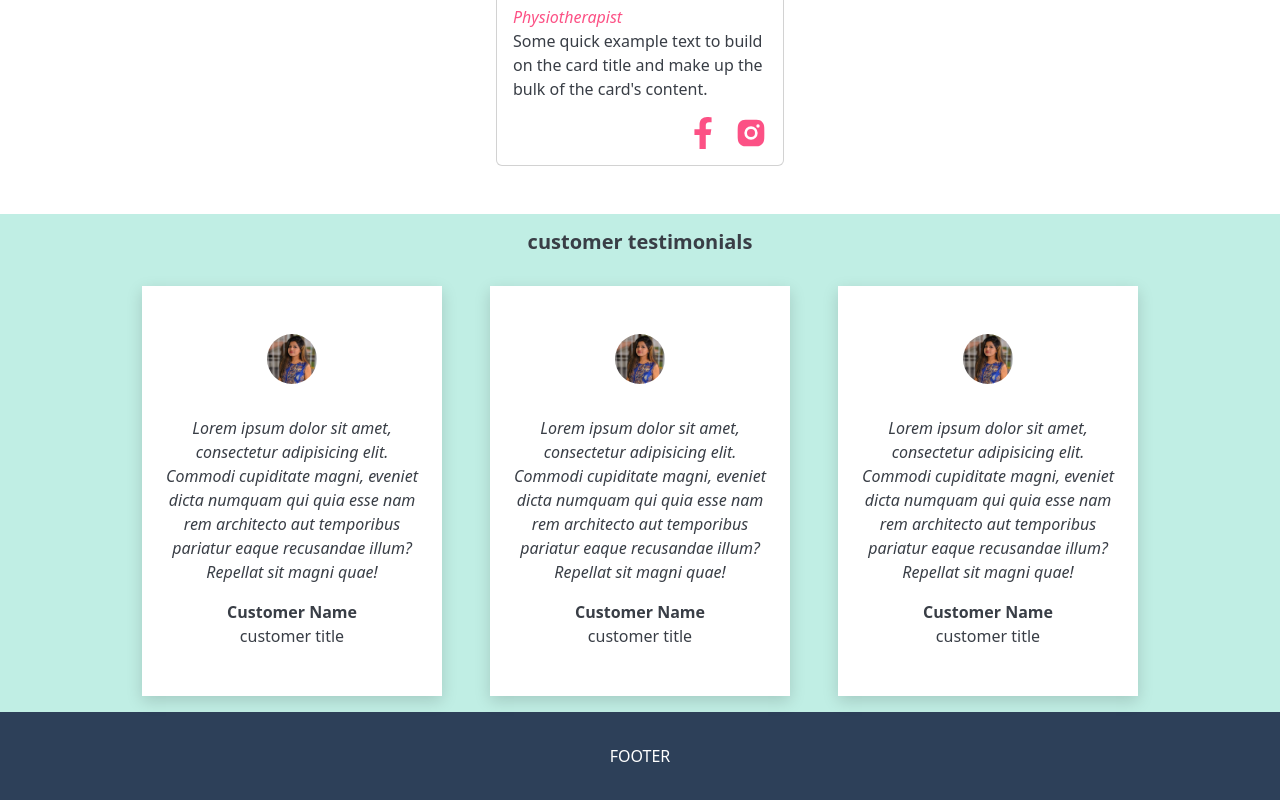
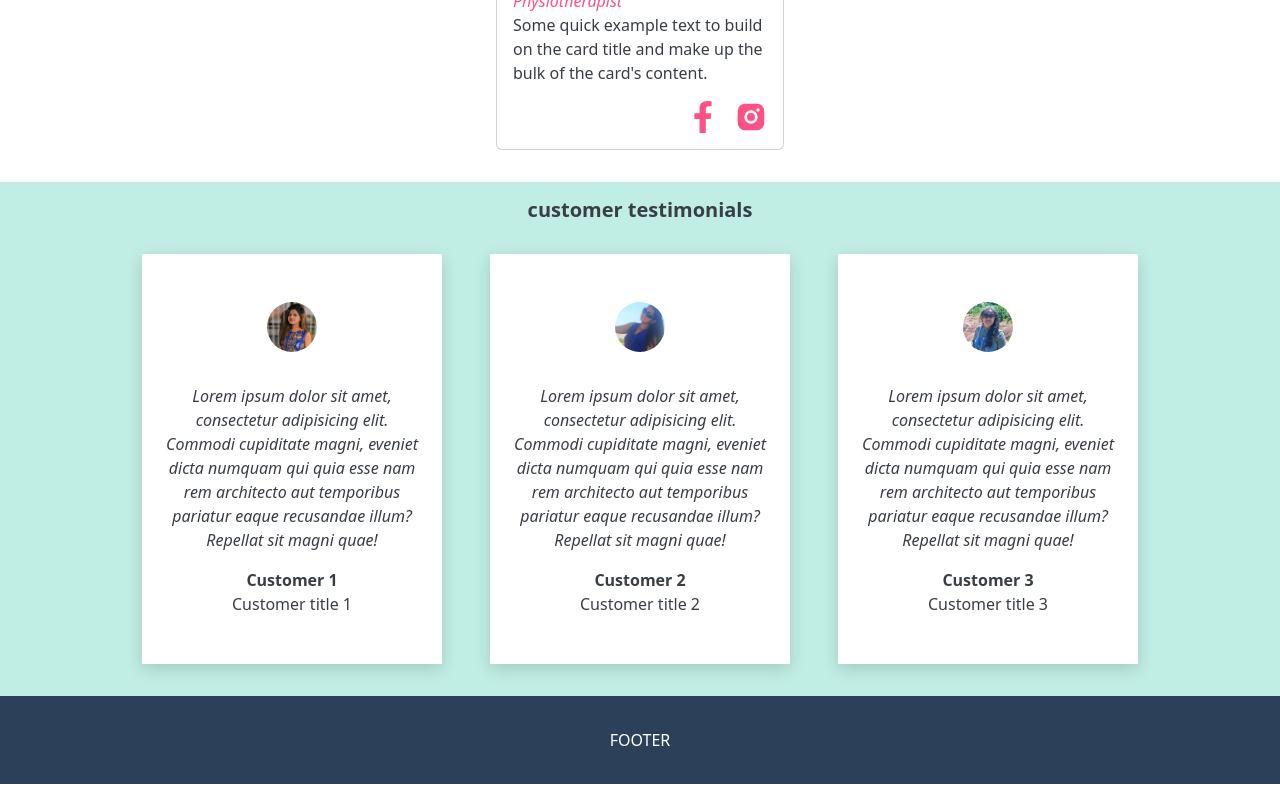
Before and after one commit to pradhanishan/fitphysionepal, a React (Create React App) app in the folder fitphysionepal/: page / in a window 1280 px wide. Shown: the part 1599-2399 px from the top of the page. Built offline with nearby package versions, Linux system fonts and the light colour scheme.

Commit message:
add testimonial map

```diff
--- a/fitphysionepal/src/components/cards/CustomerTestimonialCard.tsx
+++ b/fitphysionepal/src/components/cards/CustomerTestimonialCard.tsx
@@ -1,17 +1,23 @@
 import { FC } from "react";
 import classes from "./customer-testimonial-card.module.css";
 import DUMMY from "../../assets/images/customers/customer-one.jpg";
-const CustomerTestimonialCard: FC = () => {
+
+interface ICustoemrTestimonialCardProps {
+  image: any;
+  testimonial: string;
+  name: string;
+  title: string;
+}
+
+const CustomerTestimonialCard: FC<ICustoemrTestimonialCardProps> = (props: ICustoemrTestimonialCardProps) => {
+  const { image, testimonial, name, title } = props;
   return (
     <div className={classes["customer-testimonial-card"]}>
-      <img src={DUMMY} className={classes["customer-avatar"]} alt="DUMMY" />
-      <p className={classes["testimonial-paragraph"]}>
-        Lorem ipsum dolor sit amet, consectetur adipisicing elit. Commodi cupiditate magni, eveniet dicta numquam qui
-        quia esse nam rem architecto aut temporibus pariatur eaque recusandae illum? Repellat sit magni quae!
-      </p>
-      <b>Customer Name</b>
+      <img src={image} className={classes["customer-avatar"]} alt="DUMMY" />
+      <p className={classes["testimonial-paragraph"]}>{testimonial}</p>
+      <b>{name}</b>
       <br />
-      <span>customer title</span>
+      <span>{title}</span>
     </div>
   );
 };
--- a/fitphysionepal/src/components/containers/CustomerTestimonialCardContainer.tsx
+++ b/fitphysionepal/src/components/containers/CustomerTestimonialCardContainer.tsx
@@ -1,11 +1,22 @@
 import { FC } from "react";
 import CustomerTestimonialCard from "../cards/CustomerTestimonialCard";
 import classes from "./customer-testimonial-card-container.module.css";
+import { testimonials } from "../../data/testimonials";
 
 const CustomerTestimonialCardContainer: FC = () => {
   return (
     <div className={classes["customer-testimonial-card-container"]}>
-      <CustomerTestimonialCard /> <CustomerTestimonialCard /> <CustomerTestimonialCard />
+      {testimonials.map((testimonial) => {
+        return (
+          <CustomerTestimonialCard
+            key={testimonial.id}
+            image={testimonial.image}
+            name={testimonial.name}
+            testimonial={testimonial.testimonial}
+            title={testimonial.title}
+          />
+        );
+      })}
     </div>
   );
 };
--- /dev/null
+++ b/fitphysionepal/src/data/testimonials.ts
@@ -0,0 +1,38 @@
+import customerImage1 from "../assets/images/customers/customer-one.jpg";
+import customerImage2 from "../assets/images/customers/customer-two.jpg";
+import customerImage3 from "../assets/images/customers/customer-three.jpg";
+
+type TTestimonials = {
+  id: number;
+  image: any;
+  testimonial: string;
+  name: string;
+  title: string;
+}[];
+
+export const testimonials: TTestimonials = [
+  {
+    id: 0,
+    image: customerImage1,
+    testimonial:
+      " Lorem ipsum dolor sit amet, consectetur adipisicing elit. Commodi cupiditate magni, eveniet dicta numquam qui quia esse nam rem architecto aut temporibus pariatur eaque recusandae illum? Repellat sit magni quae!",
+    name: "Customer 1",
+    title: "Customer title 1",
+  },
+  {
+    id: 1,
+    image: customerImage2,
+    testimonial:
+      " Lorem ipsum dolor sit amet, consectetur adipisicing elit. Commodi cupiditate magni, eveniet dicta numquam qui quia esse nam rem architecto aut temporibus pariatur eaque recusandae illum? Repellat sit magni quae!",
+    name: "Customer 2",
+    title: "Customer title 2",
+  },
+  {
+    id: 2,
+    image: customerImage3,
+    testimonial:
+      " Lorem ipsum dolor sit amet, consectetur adipisicing elit. Commodi cupiditate magni, eveniet dicta numquam qui quia esse nam rem architecto aut temporibus pariatur eaque recusandae illum? Repellat sit magni quae!",
+    name: "Customer 3",
+    title: "Customer title 3",
+  },
+];
--- a/fitphysionepal/src/pages/home-page.module.css
+++ b/fitphysionepal/src/pages/home-page.module.css
@@ -1,7 +1,6 @@
 .about-card-container-wrapper {
   background-color: var(--color-tertiary);
-  padding-top: 1rem;
-  padding-bottom: 1rem;
+  padding: 1rem 0 2rem;
 }
 
 .about-employee-card-wrapper {
@@ -9,7 +8,7 @@
   display: flex;
   flex-direction: column;
   justify-content: center;
-  padding: 3rem 0;
+  padding: 1rem 0 2rem;
 }
 
 .primary-service-card-container-wrapper {
@@ -31,5 +30,5 @@
   display: flex;
   flex-direction: column;
   justify-content: center;
-  padding: 1rem;
+  padding: 1rem 0 2rem;
 }
```
Also changed, not shown: fitphysionepal/src/assets/images/customers/customer-three.jpg (renamed from fitphysionepal/src/assets/images/customers/client-three.jpg).
